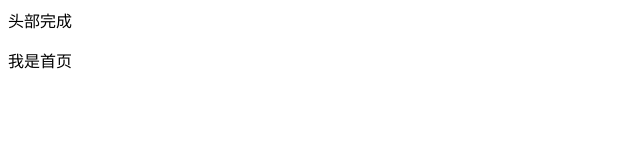
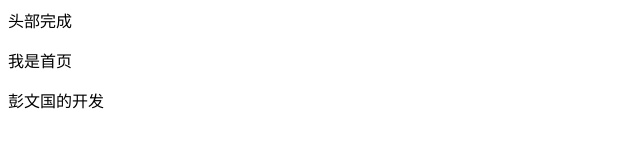
Before and after one commit to lixuan2821475288/girtyop, a plain HTML site: page index.html in a window 1280 px wide. Shown: the whole page, without its empty margins (0-640 px from the left). Drawn offline with Linux system fonts and the light colour scheme.

Commit message:
pwg20190811

```diff
--- a/index.html
+++ b/index.html
@@ -11,6 +11,7 @@
 <body>
     <header>头部完成</header>
     <p>我是首页</p>
+    <p>彭文国的开发</p>
 </body>
 
 </html>
```
